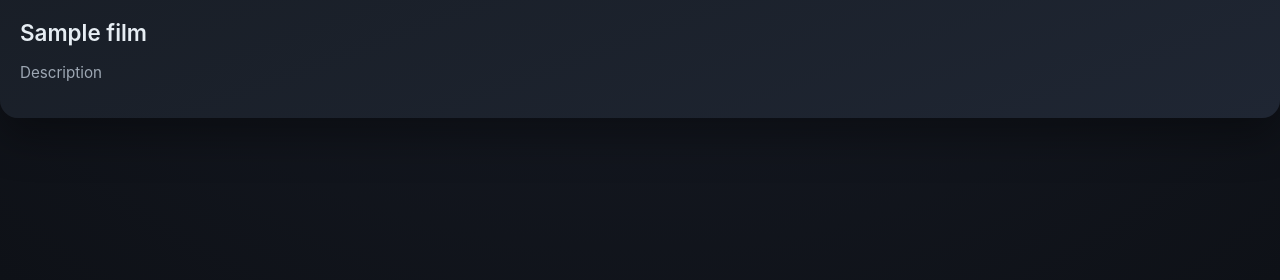
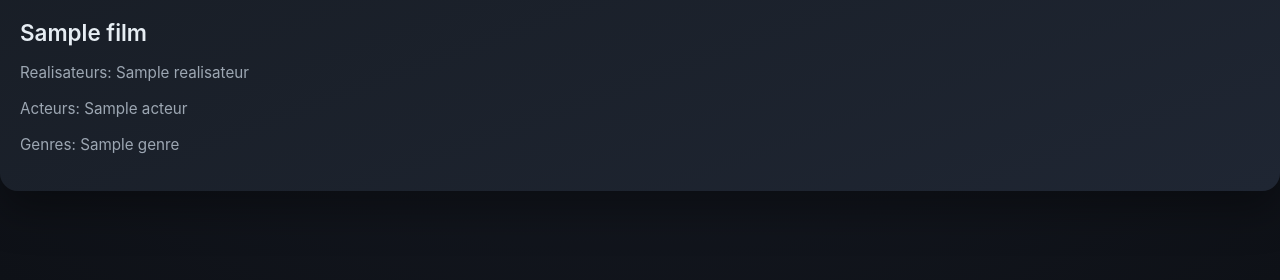
Before and after one commit to Jhouny/Navig-Cine, a Flask app: template app/templates/recommendations/index.html in a window 1280 px wide. Shown: the part 520-800 px from the top of the page. Run offline with Flask 3, Linux system fonts and the light colour scheme; the template is opened without the code that fills it: most values are stand-ins (such as "Sample title", 1, 10 or a date in 2020).

Commit message:
Added formatting to recommendations page

```diff
--- a/app/app.py
+++ b/app/app.py
@@ -49,11 +49,11 @@ def query_sparql():
 def get_recommandations():
     try:
         user_profil = request.json.get('profil')
+        print("Received user profile:", user_profil)
         uid = request.json.get('uid')
         # Appel de votre fonction Python locale
         recommendations = get_reco(user_profil, query="default", test=False)
         recommendations_cache[uid] = recommendations  # Stockage des recommandations dans le cache
-        print("Generated recommendations:", recommendations)
         return jsonify(recommendations), 200
     except Exception as e:
         return jsonify({"error": str(e)}), 500
--- a/app/static/cards.js
+++ b/app/static/cards.js
@@ -83,7 +83,7 @@ async function createFilmCards() {
             actions.innerHTML = `
                 <button class="btn like">👍 Like</button>
                 <button class="btn dislike">👎 Dislike</button>
-                <button class="btn skip">⏭ Didn’t watch</button>
+                <button class="btn skip">⏭ Didn't watch</button>
             `;
 
             info.appendChild(h3);
@@ -247,6 +247,7 @@ function sendRatings() {
         });
 
         normalizeToArray(meta.director).forEach(director => {
+            console.log("Director:", director);
             userProfil.realisateurs[director] =
                 (userProfil.realisateurs[director] || 0) + score;
         });
@@ -264,7 +265,7 @@ function sendRatings() {
 
     getRecommendations(userProfil, uid);
 
-    window.location.href = `/recommendations?uid=` + encodeURIComponent(uid);
+    //window.location.href = `/recommendations?uid=` + encodeURIComponent(uid);
 }
 
 function isValidValue(v) {
--- a/app/templates/recommendations/index.html
+++ b/app/templates/recommendations/index.html
@@ -14,13 +14,20 @@
         <section class="recommendation-list" id="recommendation-list">
             {{recommandations}}
             <br>
-            {% for recommendation in recommandations %}
+            {% for recommendation in recommandations[:20] %}
             <div class="film-card" data-film="{{ recommendation['Film'] }}" data-category="science-fiction">
                 <img class="poster" src="https://picsum.photos/800/400?random=2">
                 <div class="film-info">
                     <h3>{{ recommendation['Film'] }}</h3>
-                    <p>Description</p>
-                    <p></p>
+                    {% if recommendation['Realisateurs'].__len__() > 0 %}
+                    <p>Realisateurs: {{ recommendation['Realisateurs'] | join(', ') }}</p>
+                    {% endif %}
+                    {% if recommendation['Acteurs'].__len__() > 0 %}
+                    <p>Acteurs: {{ recommendation['Acteurs'] | join(', ') }}</p>
+                    {% endif %}
+                    {% if recommendation['Genres'].__len__() > 0 %}
+                    <p>Genres: {{ recommendation['Genres'] | join(', ') }}</p>
+                    {% endif %}
                 </div>
             </div>
             {% endfor %}
```
Also changed, not shown: app/reco_profile.py (+19 -0 lines).
